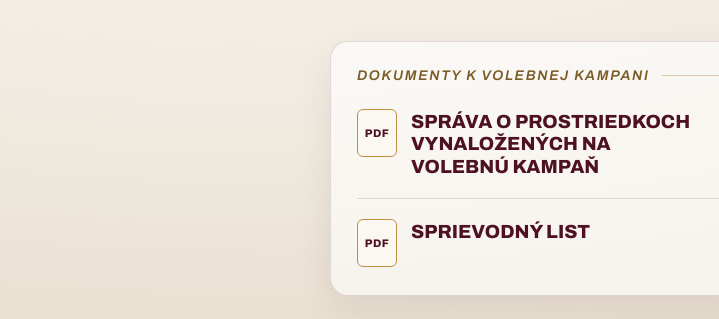
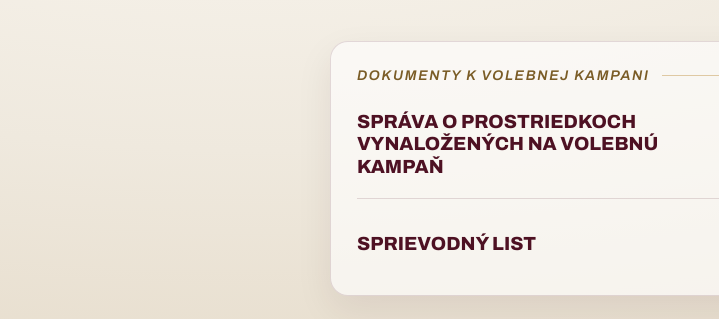
Before and after one commit to zuzanamorovicova111/zuzanamorovicova111.github.io, a plain HTML site: page index.html in a window 1280 px wide. Shown: the part 234-553 px from the top of the page, 0-719 px from the left. Drawn offline with Linux system fonts and the light colour scheme.

Commit message:
Bez ikoniek PDF

```diff
--- a/index.html
+++ b/index.html
@@ -70,12 +70,6 @@
   }
   .doc + .doc { border-top: 1px solid var(--line); }
   .doc-info { flex: 1 1 260px; display: flex; gap: 14px; align-items: flex-start; }
-  .doc-ikona {
-    flex: none; width: 40px; height: 48px; border-radius: 6px;
-    background: #fbf8f2; border: 1.5px solid var(--accent);
-    display: grid; place-items: center;
-    font-stretch: 80%; font-weight: 800; font-size: 11px; letter-spacing: .04em; color: var(--brand);
-  }
   .doc h2 {
     margin: 2px 0 0;
     font-stretch: 80%; font-weight: 800; text-transform: uppercase;
@@ -111,7 +105,6 @@
 
     <div class="doc">
       <div class="doc-info">
-        <span class="doc-ikona" aria-hidden="true">PDF</span>
         <h2>Správa o prostriedkoch vynaložených na volebnú kampaň</h2>
       </div>
       <a class="btn" href="https://drive.google.com/uc?export=download&amp;id=1JqokjaOSc8A-PHbDRp_KU1tSNPGZFuMX" rel="noopener">
@@ -122,7 +115,6 @@
 
     <div class="doc">
       <div class="doc-info">
-        <span class="doc-ikona" aria-hidden="true">PDF</span>
         <h2>Sprievodný list</h2>
       </div>
       <a class="btn" href="https://drive.google.com/uc?export=download&amp;id=1Fk8L6_1HTkEIasGd3RFPVXOFXYQ6yaWo" rel="noopener">
```
